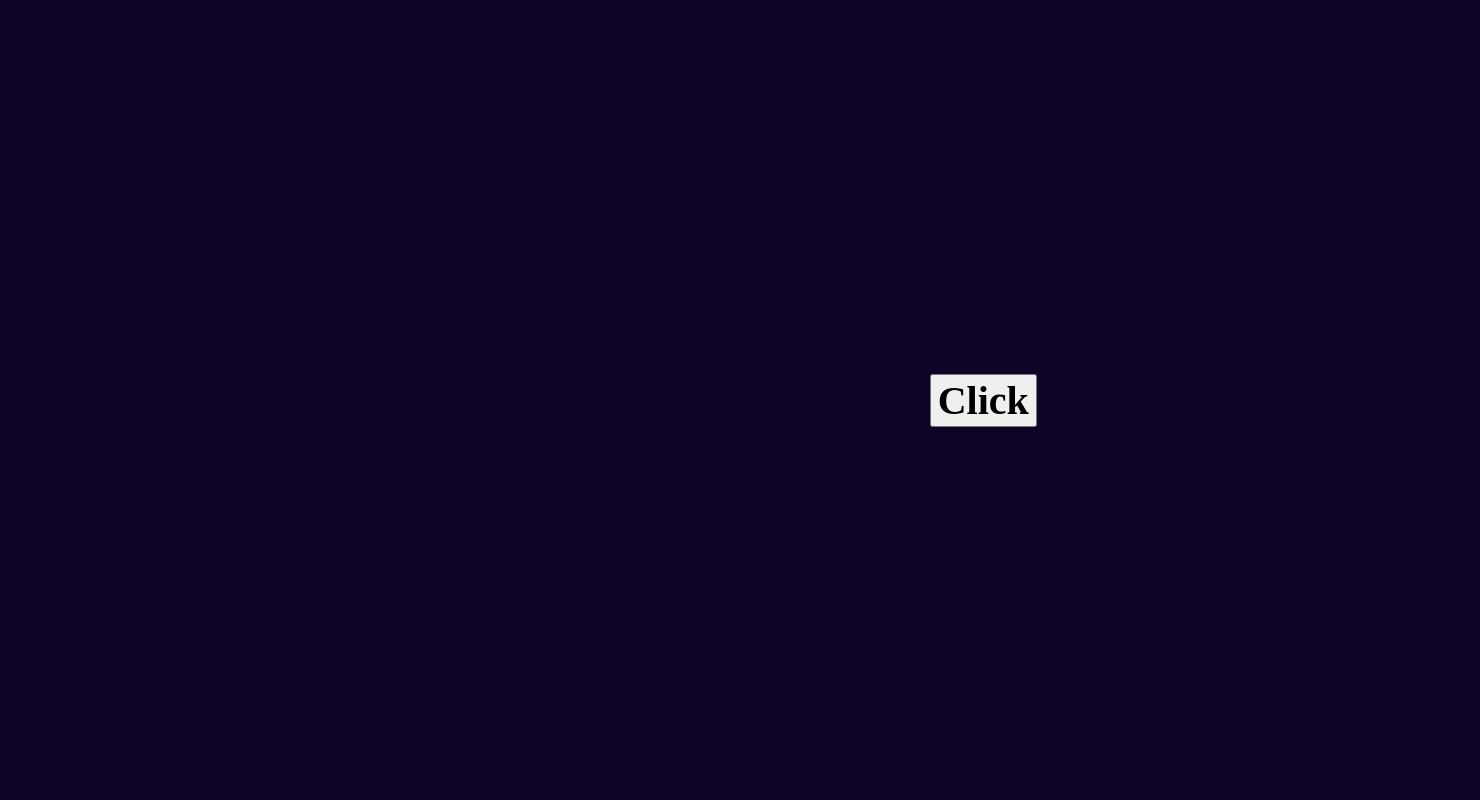
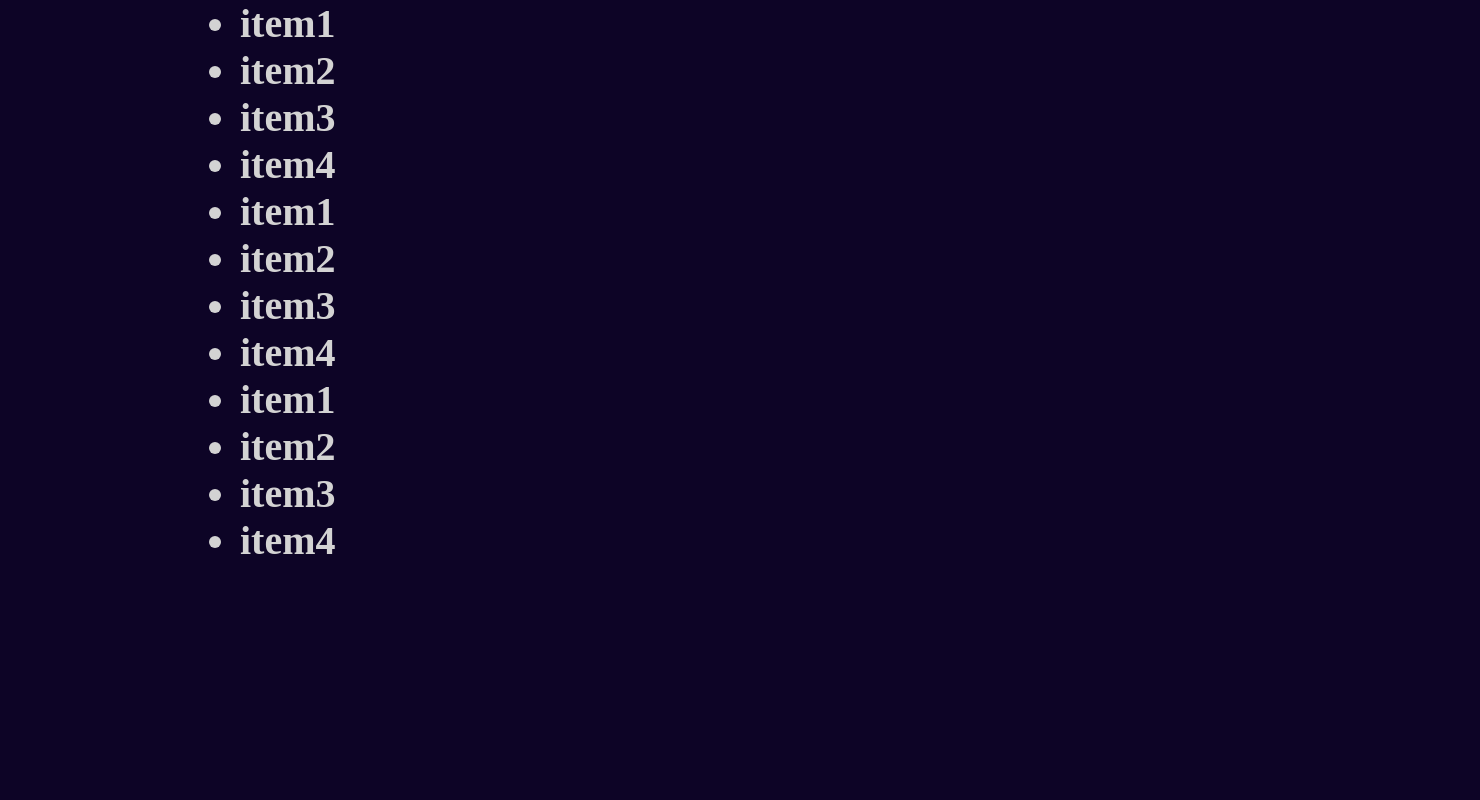
Before and after one commit to WesleySibz/Portfolio, a React (Vite) app in the folder Wes-port/: page / in a window 1280 px wide. Shown: the top 800 px of the page, 1480 px wide, since content can reach past the window. Built offline with nearby package versions, Linux system fonts and the light colour scheme; a web font is replaced by a local one.

Commit message:
"Updated Test.jsx to use framer-motion for animating a list of items and modified app.scss to comment out existing styles"

```diff
--- a/Wes-port/src/Test.jsx
+++ b/Wes-port/src/Test.jsx
@@ -1,29 +1,32 @@
-import {motion} from "framer-motion"
+import {delay, motion} from "framer-motion"
 import { useState } from "react"
+
+//This code defines a functional React component named Test that uses the framer-motion library to animate a list of items.
 const Test = () => {
 
 
-    const [open, setOpen] = useState(false)
+    //const [open, setOpen] = useState(false)
+
+
     const variants ={
-        visible:{opacity:1, x:1000, transition:{type:"spring", stiffness:100, damping:100}},
-        hidden:{opacity:0},
+        visible:(i)=>({
+            opacity:1,
+            x:100,
+            transition:{delay:i * 0.3},
+        }),
+            hidden:{opacity:0},
+        };
 
-    }
-
+    const items = ["item1", "item2","item3","item4"];
 
 
   return (
     <div className='course'>
-      <motion.div className="box"
-        variants={variants}
-        //initial="hidden"
-        //animate="visible"
-        transition={{duration:2}}
-        animate={open ? "visible" : "hidden"}
-        //whileInView={{opacity:1, scale:2}}
-        //drag
-        ></motion.div>
-        <button onClick={()=>setOpen(prev=>!prev)}>Click</button>
+      <motion.ul initial="hidden" animate="visible" variants={variants}>
+        {items.map((item)=>(
+            <motion.li variants={variants} key={item}>{item}</motion.li>
+        ))}
+      </motion.ul>
     </div>
   )
 }
--- a/Wes-port/src/app.scss
+++ b/Wes-port/src/app.scss
@@ -39,15 +39,15 @@
     scroll-snap-stop: always;
 }
 
-.course{
-    height: 100vh;
-    display: flex;
-    align-items: center;
-    justify-content: center;
+// {.course{
+//     height: 100vh;
+//     display: flex;
+//     align-items: center;
+//     justify-content: center;
 
-    .box{
-        width: 200px;
-        height: 200px;
-        background-color: white;
-    }
-}
+//     .box{
+//         width: 200px;
+//         height: 200px;
+//         background-color: white;
+//     }
+// }}
```
